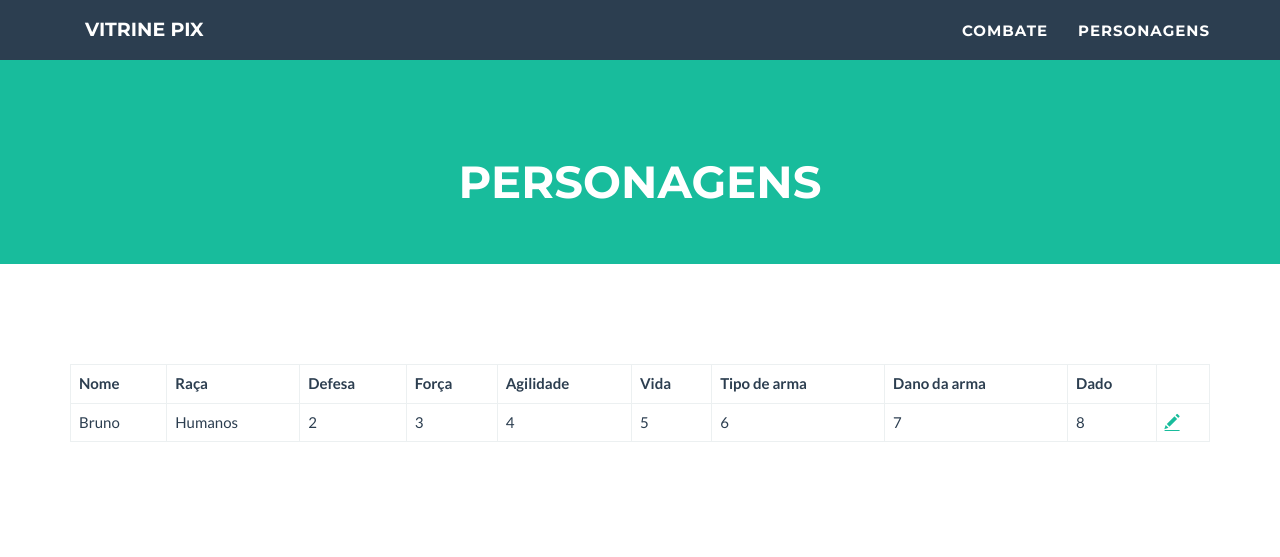
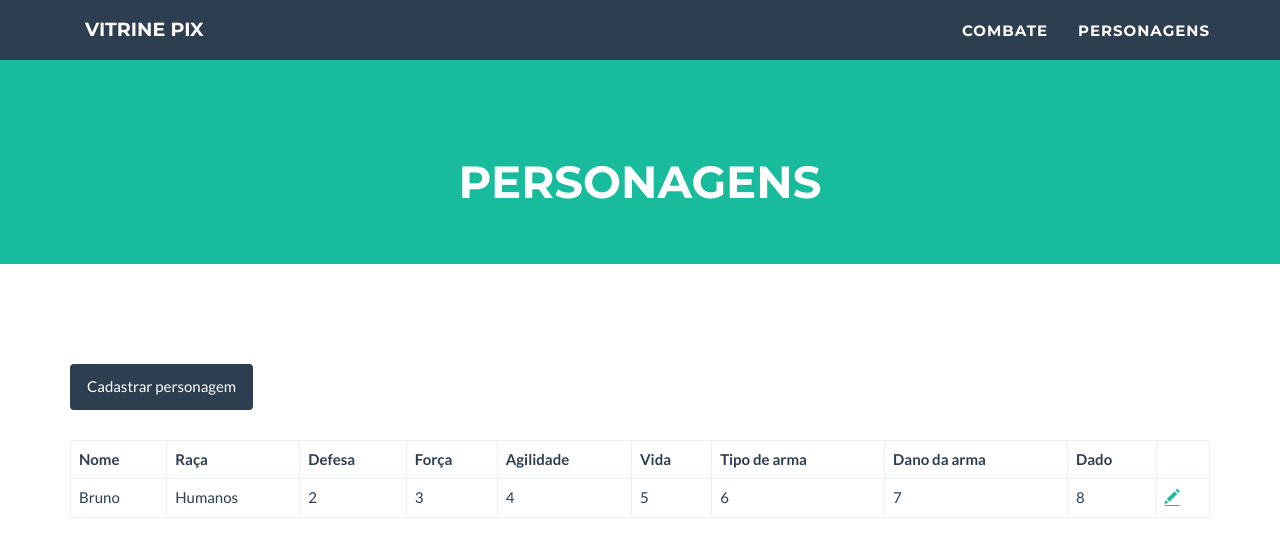
Before and after one commit to BrunoCheble/RpgPix, a CodeIgniter app: page /database/personagem in a window 1280 px wide. Shown: the top 557 px of the page. Run offline with CodeIgniter, Linux system fonts and the light colour scheme; some libraries are stand-ins or nearby versions.

Commit message:
Botão de voltar no formulário; Tela respectiva ao Combate; Correção nos links do topo; Botão de cadastrar personagem na página respectiva a lista dos personagens cadastrados;

```diff
--- a/application/controllers/Personagem.php
+++ b/application/controllers/Personagem.php
@@ -12,6 +12,12 @@ class Personagem extends CI_Controller {
 	{
 		$this->layouts->set_title('Personagens');
 		$this->layouts->view('personagem/index');
+	}
+
+	public function combate()
+	{
+		$this->layouts->set_title('Você esta preparado para o combate?');
+		$this->layouts->view('combate');
 	}
 
 	public function cadastrar()
--- /dev/null
+++ b/application/views/combate.php
@@ -0,0 +1,4 @@
+<?php
+defined('BASEPATH') OR exit('No direct script access allowed');
+?>
+<section>ARENA</section>
--- a/application/views/layouts/default/header.php
+++ b/application/views/layouts/default/header.php
@@ -45,10 +45,10 @@
                         <a href="#page-top"></a>
                     </li>
                     <li class="page-scroll">
-                        <a href="index">Combate</a>
+                        <a href="<?php echo base_url(); ?>personagem/combate">Combate</a>
                     </li>
                     <li class="page-scroll">
-                        <a href="<?php echo base_url(); ?>/personagem">Personagens</a>
+                        <a href="<?php echo base_url(); ?>personagem">Personagens</a>
                     </li>
                 </ul>
             </div>
--- a/application/views/personagem/index.php
+++ b/application/views/personagem/index.php
@@ -2,8 +2,12 @@
 defined('BASEPATH') OR exit('No direct script access allowed');
 ?>
 <section>
+
+
     <div class="container">
-        <table class="table table-bordered">
+        <a class="btn btn-primary" href="<?php echo base_url(); ?>personagem/cadastrar">Cadastrar personagem</a>
+
+        <table style="margin-top: 2em" class="table table-bordered">
             <thead>
                 <tr>
                     <th>Nome</th>
@@ -27,7 +31,7 @@ defined('BASEPATH') OR exit('No direct script access allowed');
                     <td>6</td>
                     <td>7</td>
                     <td>8</td>
-                    <td><a href="<?php echo base_url(); ?>personagem/update/" class="glyphicon glyphicon-pencil"></a></td>
+                    <td><a href="<?php echo base_url(); ?>personagem/atualizar/3" class="glyphicon glyphicon-pencil"></a></td>
                 </tr>
             </thead>
         </table>
--- a/application/views/personagem/save.php
+++ b/application/views/personagem/save.php
@@ -57,6 +57,7 @@
 
 		<div class="col-md-12">
 			<button class="btn btn-success btn-block">SALVAR PERSONAGEM</button>
+			<a class="btn btn-default btn-block" href="<?php echo base_url(); ?>personagem/index">CANCELAR E VOLTAR</a>
 		</div>
 
 	</div>
```
